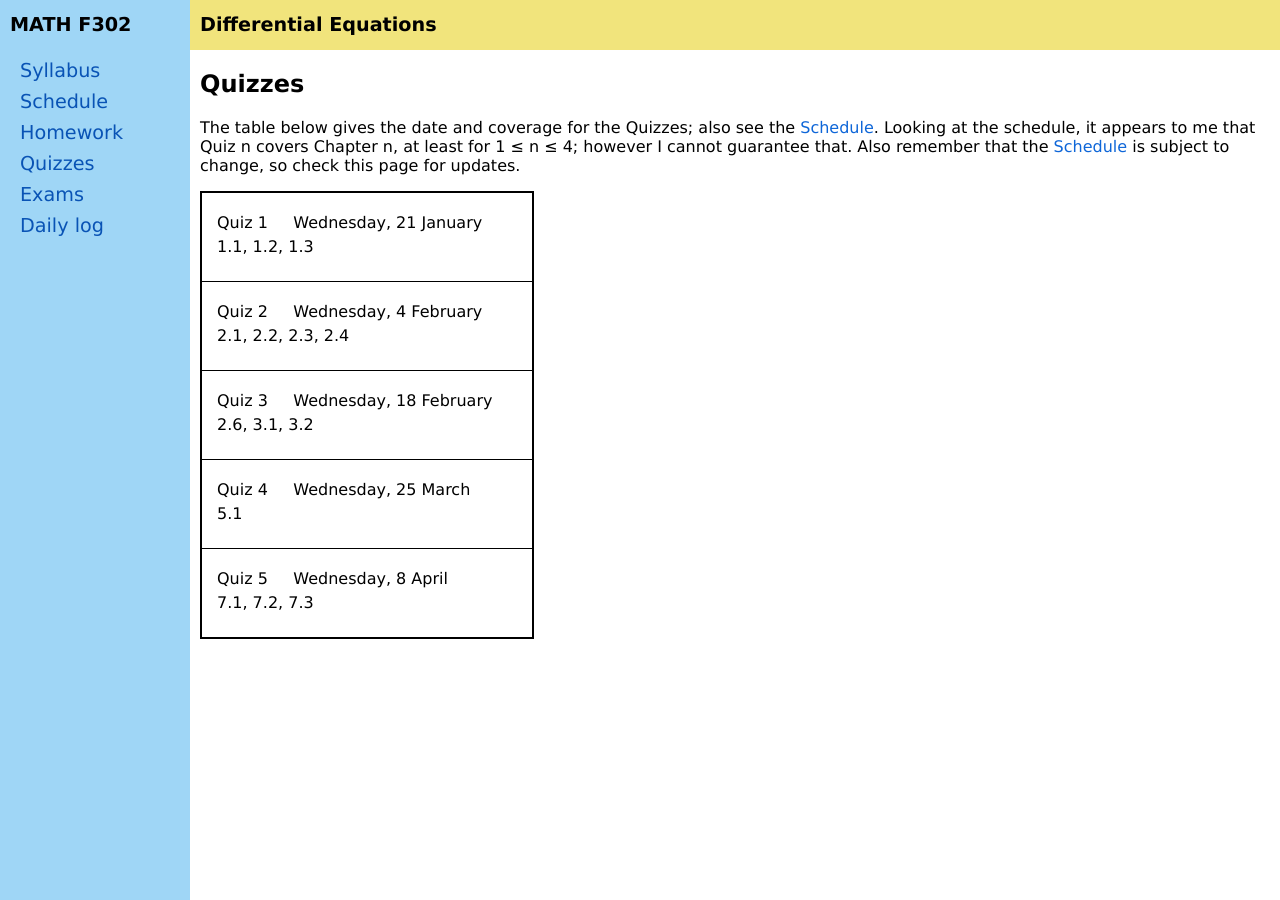
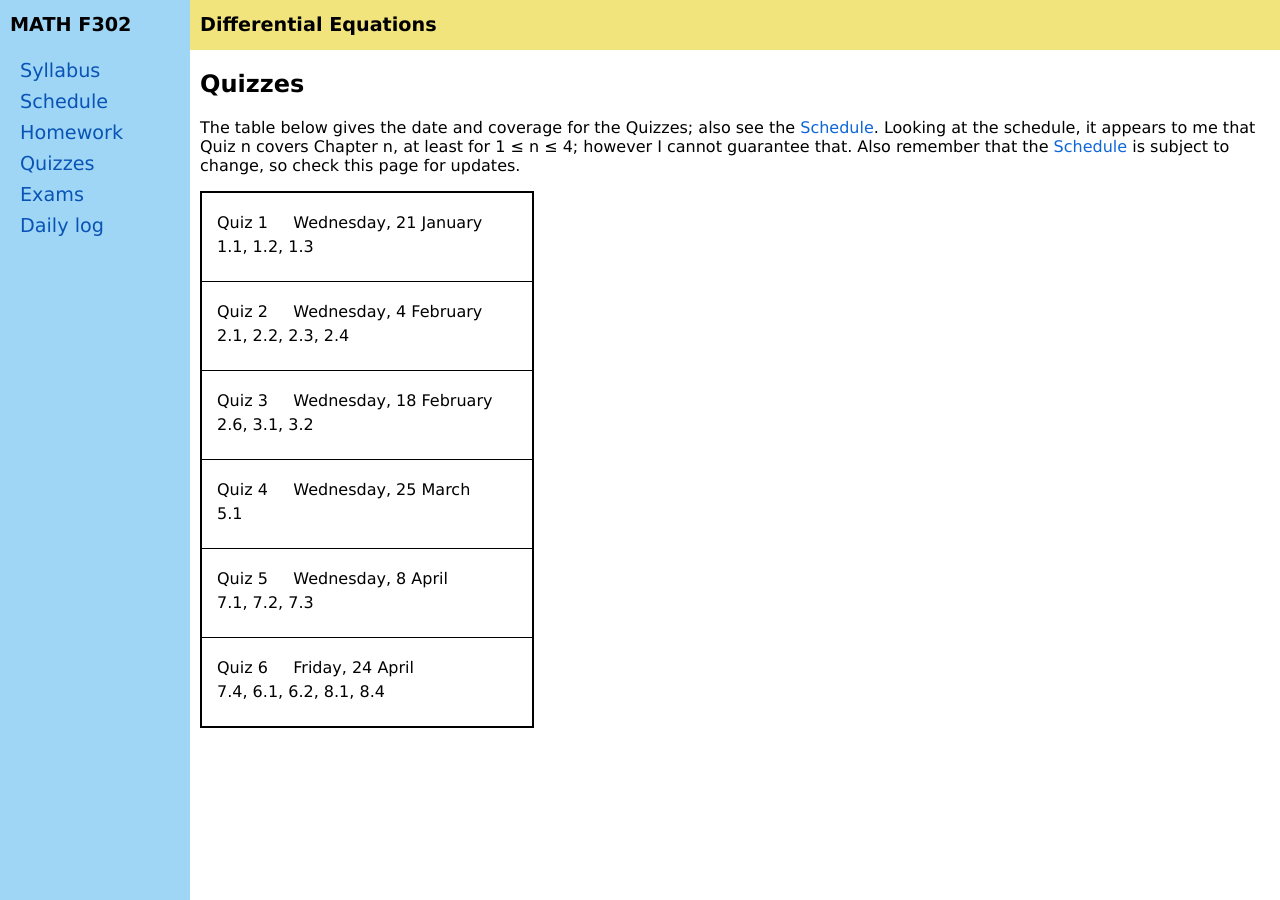
Before and after one commit to blackcurrantpi/ode, a Jekyll site: the page built from quizzes.md, in a window 1280 px wide. Built offline with Jekyll 4.4.1, drawn with Linux system fonts in a browser that asks for light colours.

Commit message:
upd q + e

```diff
--- a/_data/exams.yml
+++ b/_data/exams.yml
@@ -9,6 +9,7 @@
   solutions: practice_mid_sol.pdf
 - name: Final Exam
   date: Friday, May 1  <b>8:00-10:00am</b>
-  # info: Midterm contents + 4.6, 4.7, 5.1, 5.3, 7.1, 7.2, 7.3, 7.4, 6.1, 6.2, 6.4, 3.3, 8.1, 8.4
-  # reviewguide: fin_review.pdf
-  #rubric: finalrubric.pdf
+  info: Midterm contents + 5.1, 5.3, 7.1, 7.2, 7.3, 7.4, 6.1, 6.2, 3.3, 8.1, 8.4
+  # reviewguide: review_mid.pdf
+  blank: practice_fin.pdf
+  solutions: practice_fin_sol.pdf
--- a/_data/quizzes.yml
+++ b/_data/quizzes.yml
@@ -34,7 +34,7 @@
   # info: <b>in class</b>
   info: 7.1, 7.2, 7.3
 
-# - name: Quiz 6
-#   date: Wednesday, 12 November
-#   # info: <b>in class</b>
-#   info: 5.1, 5.3, 7.1
+- name: Quiz 6
+  date: Friday, 24 April
+  # info: <b>in class</b>
+  info: 7.4, 6.1, 6.2, 8.1, 8.4
```
